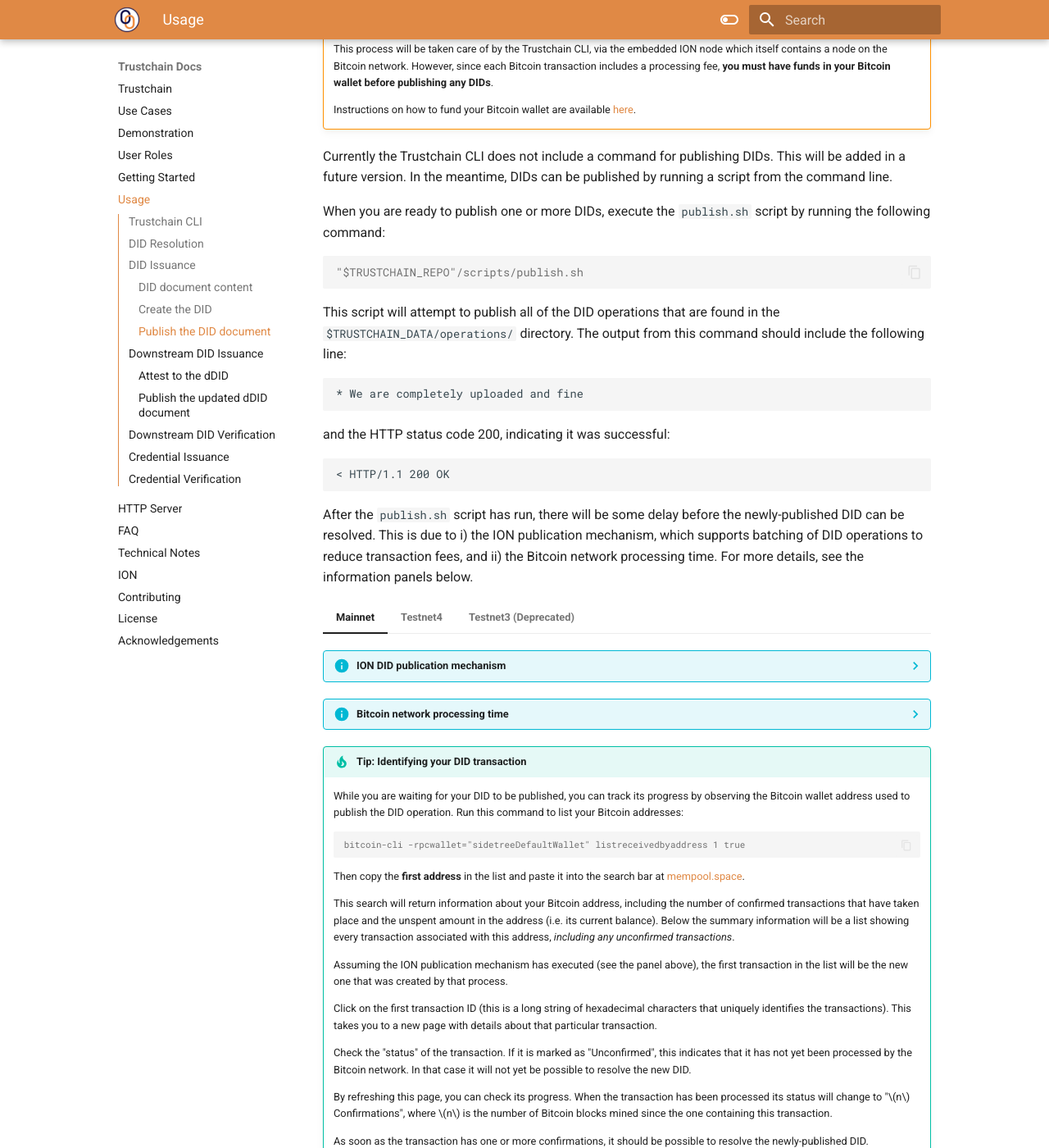
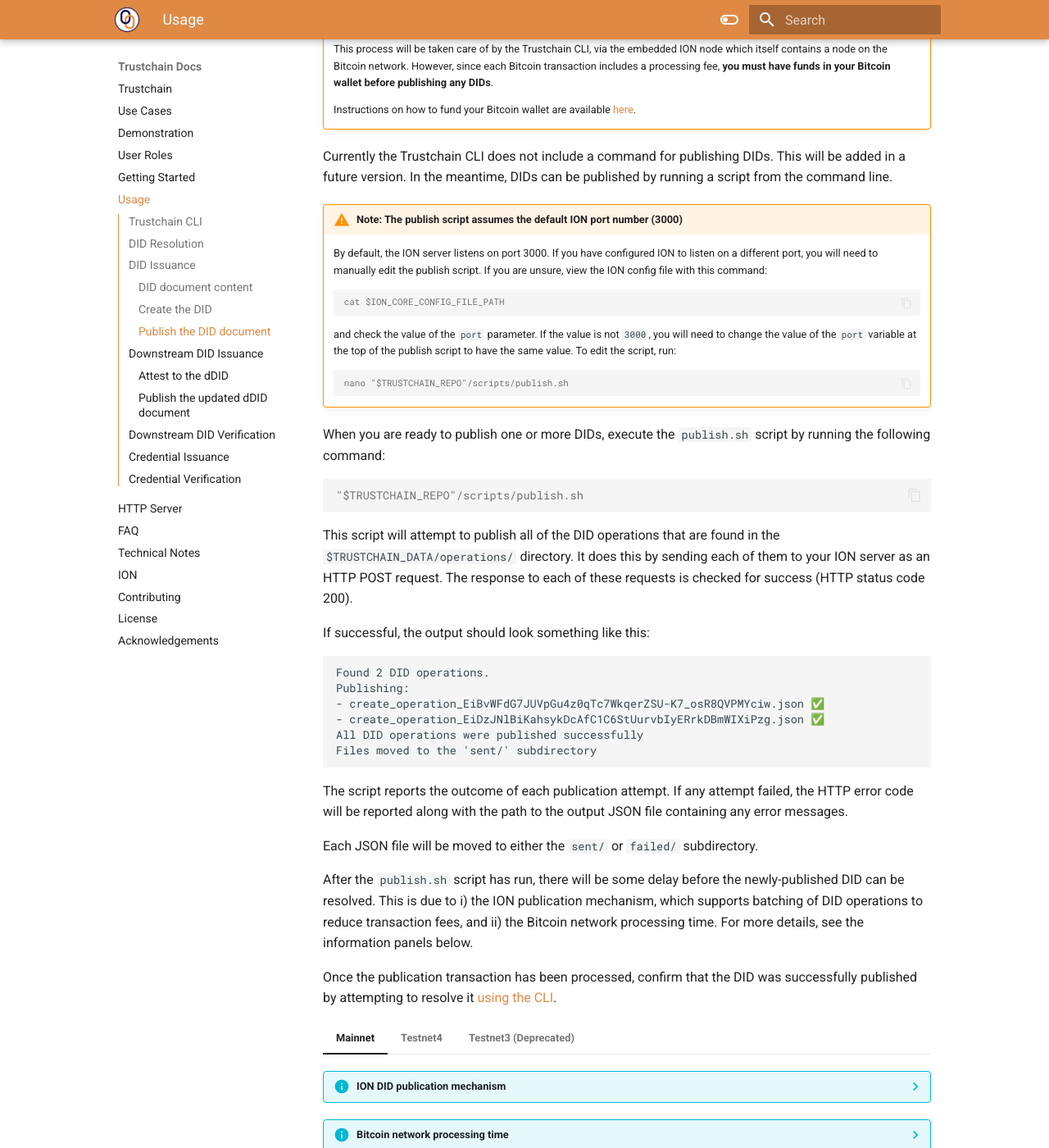
Before and after one commit to alan-turing-institute/trustchain, an MkDocs documentation site: the page built from docs/usage.md, in a window 1280 px wide and 1400 px high, scrolled down 3989 px. Shown: the whole window at 82% size. Built offline with MkDocs 1.6.1 and Material for MkDocs 9.7.7, drawn with Linux system fonts in a browser that asks for light colours; nearby versions of some CDN libraries; library files that are not in the unit come from our copies; some of the changed text lies outside the part shown.

Commit message:
Improve publish script UX and update docs

````diff
--- a/docs/usage.md
+++ b/docs/usage.md
@@ -234,21 +234,41 @@
 
 Currently the Trustchain CLI does not include a command for publishing DIDs. This will be added in a future version. In the meantime, DIDs can be published by running a script from the command line.
 
+!!! warning "Note: The publish script assumes the default ION port number (3000)"
+
+    By default, the ION server listens on port 3000. If you have configured ION to listen on a different port, you will need to manually edit the publish script. If you are unsure, view the ION config file with this command:
+    ```console
+    cat $ION_CORE_CONFIG_FILE_PATH
+    ```
+    and check the value of the `port` parameter. If the value is not `3000`, you will need to change the value of the `port` variable at the top of the publish script to have the same value. To edit the script, run:
+    ```console
+    nano "$TRUSTCHAIN_REPO"/scripts/publish.sh
+    ```
+
 When you are ready to publish one or more DIDs, execute the `publish.sh` script by running the following command:
 ```console
 "$TRUSTCHAIN_REPO"/scripts/publish.sh
 ```
 
-This script will attempt to publish all of the DID operations that are found in the `$TRUSTCHAIN_DATA/operations/` directory. The output from this command should include the following line:
+This script will attempt to publish all of the DID operations that are found in the `$TRUSTCHAIN_DATA/operations/` directory. It does this by sending each of them to your ION server as an HTTP POST request. The response to each of these requests is checked for success (HTTP status code 200).
+
+If successful, the output should look something like this:
 ```{ .text .no-copy }
-* We are completely uploaded and fine
-```
-and the HTTP status code 200, indicating it was successful:
-```{ .text .no-copy }
-< HTTP/1.1 200 OK
+Found 2 DID operations.
+Publishing:
+- create_operation_EiBvWFdG7JUVpGu4z0qTc7WkqerZSU-K7_osR8QVPMYciw.json ✅
+- create_operation_EiDzJNlBiKahsykDcAfC1C6StUurvbIyERrkDBmWIXiPzg.json ✅
+All DID operations were published successfully
+Files moved to the 'sent/' subdirectory
 ```
 
+The script reports the outcome of each publication attempt. If any attempt failed, the HTTP error code will be reported along with the path to the output JSON file containing any error messages.
+
+Each JSON file will be moved to either the `sent/` or `failed/` subdirectory.
+
 After the `publish.sh` script has run, there will be some delay before the newly-published DID can be resolved. This is due to i) the ION publication mechanism, which supports batching of DID operations to reduce transaction fees, and ii) the Bitcoin network processing time. For more details, see the information panels below.
+
+Once the publication transaction has been processed, confirm that the DID was successfully published by attempting to resolve it [using the CLI](#did-resolution).
 
 === "Mainnet"
 
@@ -421,13 +441,6 @@
 
         **If your are publishing a root DID**, make a note of the transaction ID so you can easily find it later. You should also make a note of the transactions's timestamp (i.e. the exact date & time that it was confirmed). The timestamp can be found on the same page as the transaction status on [mempool.space](https://mempool.space/testnet).
 
-After running the `publish.sh` script, wait for the transaction to be processed, then check that it was successfully published by attempting to resolve the DID (or DIDs, if more than one was published) [using the CLI](#did-resolution).
-
-Once you have confirmed that the DID(s) can be resolved, you can clean up the `.trustchain/operations/` folder by running this command to move all operations files to the `sent/` subdirectory:
-```console
-mv $TRUSTCHAIN_DATA/operations/*.json* $TRUSTCHAIN_DATA/operations/sent/./
-```
-
 !!! tip "Tip: Batching DID operations"
 
     To save time and reduce transaction fees, multiple DID operations can be batched into a single Bitcoin transaction. In fact, ION supports batching of up to 10,000 operations per transaction.
````
Also changed, not shown: 1 other file.
